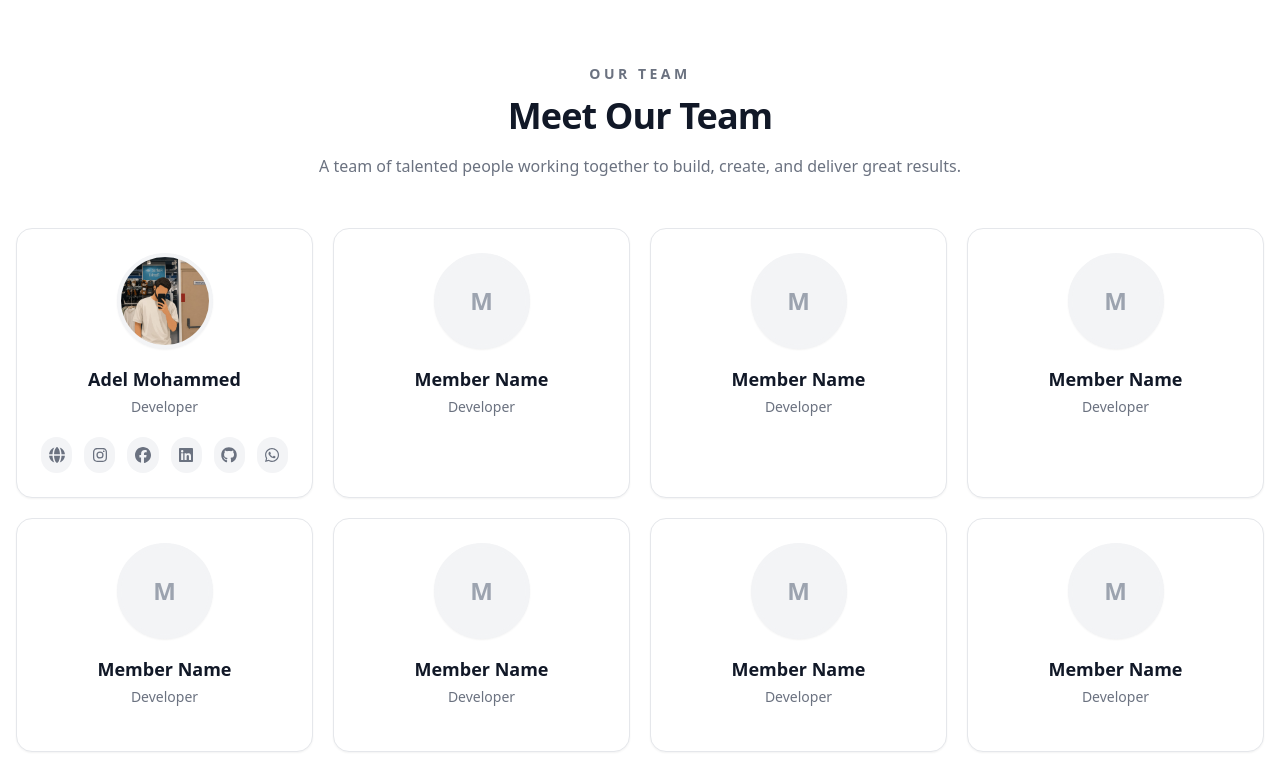
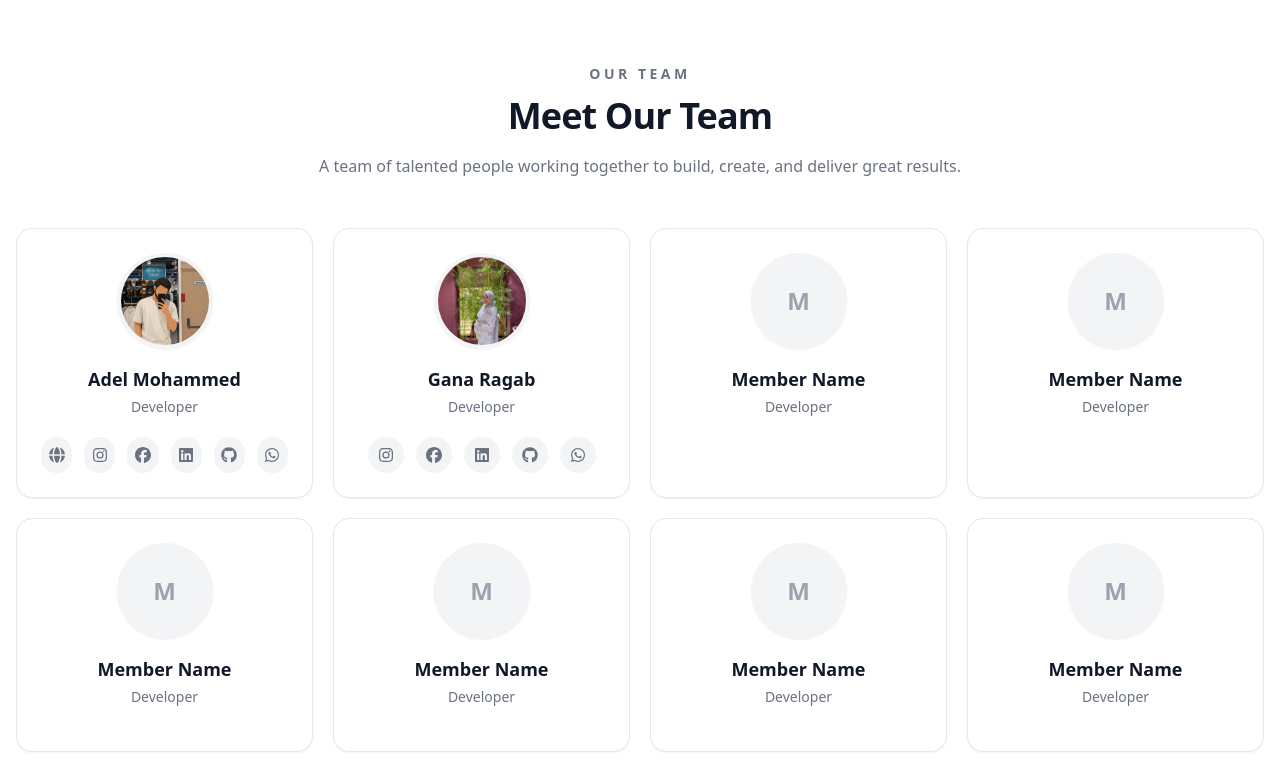
Before and after one commit to OsamaAhmed444/online-store, a React (Vite) app: page /team in a window 1280 px wide. Shown: the top 771 px of the page. Built offline with nearby package versions, Linux system fonts and the light colour scheme.

Commit message:
added team member

```diff
--- a/src/pages/Team.jsx
+++ b/src/pages/Team.jsx
@@ -25,15 +25,15 @@ const team = [
 
     {
         id: 2,
-        name: "Member Name",
+        name: "Gana Ragab",
         role: "Developer",
         website: "",
-        instagram: "",
-        facebook: "",
-        linkedin: "",
-        github: "",
-        whatsapp: "",
-        img: "",
+        instagram: "https://www.instagram.com/gana.ragab.16?stkn=dmJyajgycWZmdGow",
+        facebook: "https://www.facebook.com/gogo.ragab.940?rdid=dsP6kOdD7zagqJiM&share_url=https%3A%2F%2Fwww.facebook.com%2Fshare%2F1Dck8N7Z4h%2F#",
+        linkedin: "https://www.linkedin.com/in/gana-ragab-860b40412/",
+        github: "https://github.com/ganaragab2169-del",
+        whatsapp: "https://wa.me/201550040851",
+        img: "/team/ganaragab.jpeg",
     },
 
     {
```
Also changed, not shown: public/team/ganaragab.jpeg (added).
